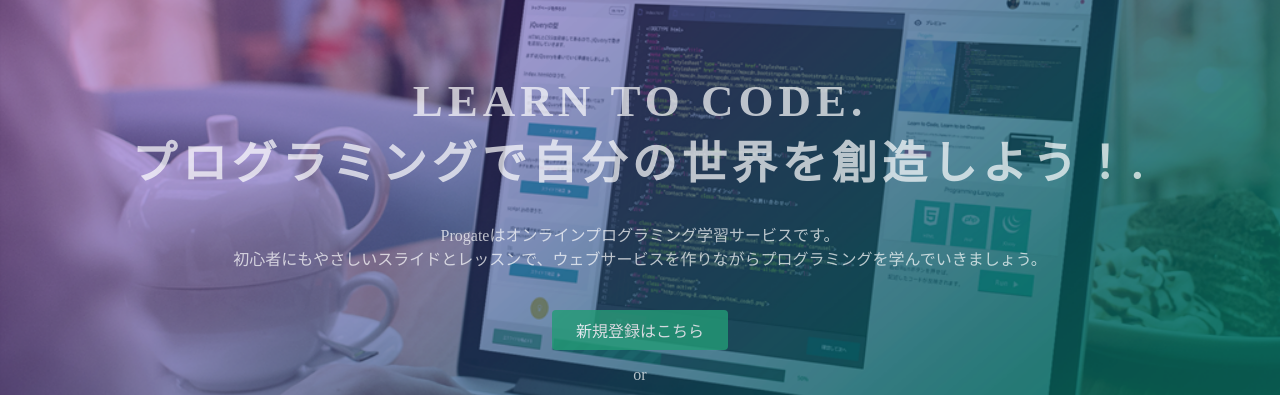
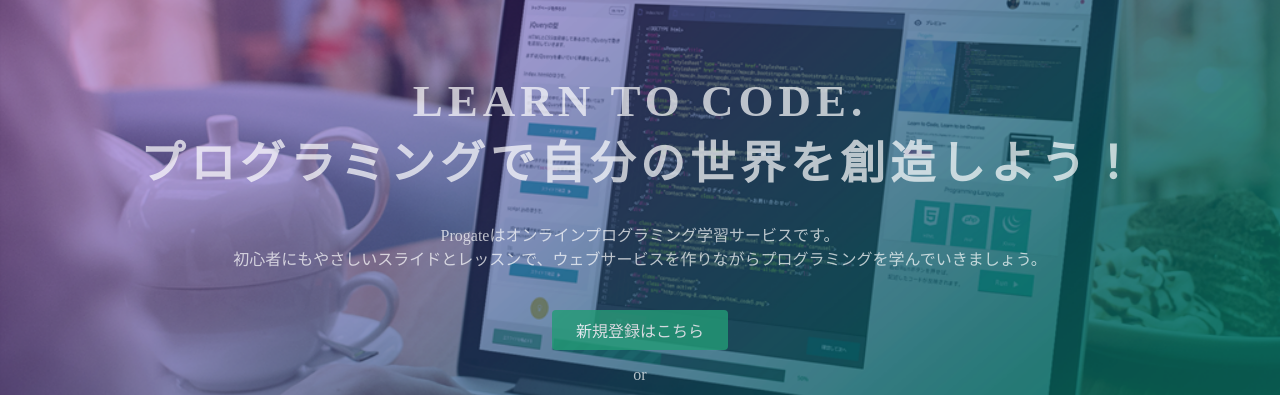
Before and after one commit to tomokimori-github/github.io, a plain HTML site: page index.html in a window 1280 px wide. Shown: the part 135-530 px from the top of the page. Drawn offline with Linux system fonts and the light colour scheme.

Commit message:
Update index.html

```diff
--- a/index.html
+++ b/index.html
@@ -23,7 +23,7 @@
   </header>
   <div class="top-wrapper">
     <div class="container">
-      <h1>LEARN TO CODE.<br>プログラミングで自分の世界を創造しよう！.</h1>
+      <h1>LEARN TO CODE.<br>プログラミングで自分の世界を創造しよう！</h1>
       <p>Progateはオンラインプログラミング学習サービスです。<br>初心者にもやさしいスライドとレッスンで、ウェブサービスを作りながらプログラミングを学んでいきましょう。</p>
       <div class="btn-wrapper">
         <a href="#" class="btn signup">新規登録はこちら</a>
```
